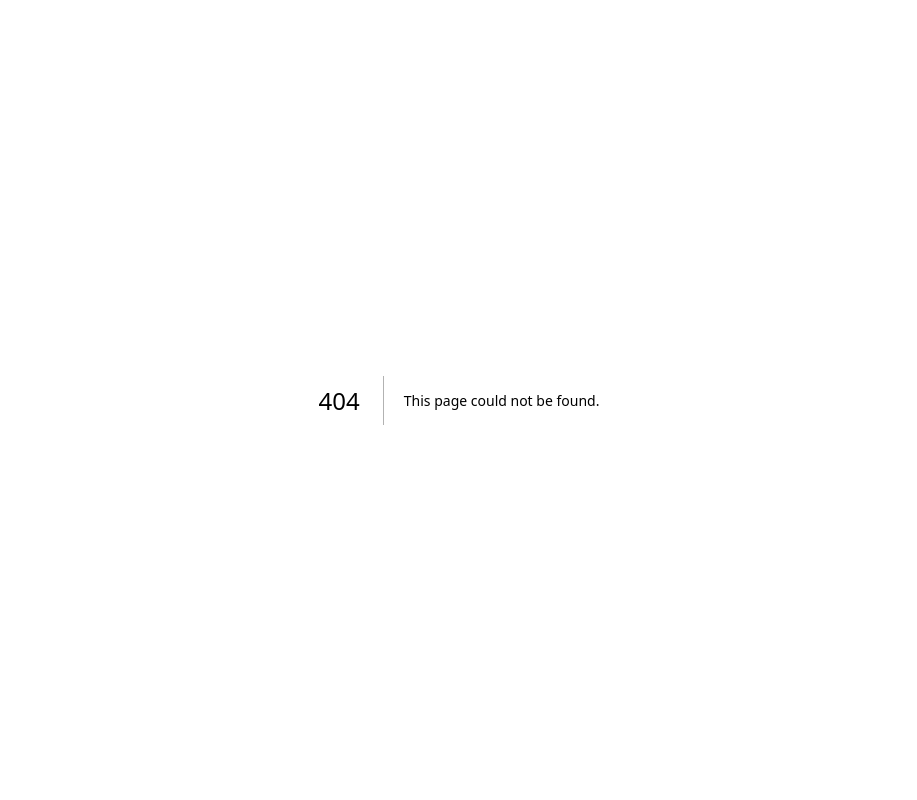
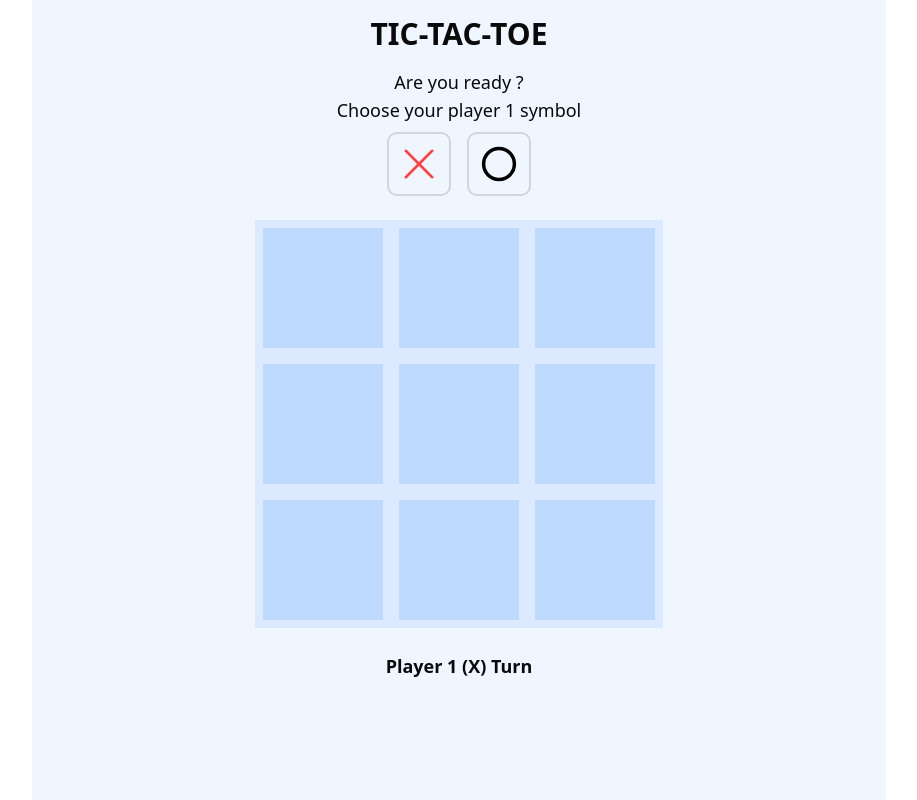
Before and after one commit to Parth-G27/play-arena, a Next.js app: page /tic-tac-toe in a window 1280 px wide. Before the commit this address had no page. Shown: the whole page, without its empty margins (181-1098 px from the left). Built offline with nearby package versions, Linux system fonts and the light colour scheme.

Commit message:
Added tic-tact-toe winning logic

```diff
--- a/app/page.tsx
+++ b/app/page.tsx
@@ -2,7 +2,7 @@ import Image from "next/image";
 
 export default function Home() {
   return (
-    <div className="flex min-h-screen items-center justify-center bg-zinc-50 font-sans dark:bg-black">
+    <div className="flex min-h-screen items-center justify-center bg-blue-500 font-sans dark:bg-black">
       <main className="flex min-h-screen w-full max-w-3xl flex-col items-center justify-between py-32 px-16 bg-pink-500 dark:bg-black sm:items-start">
         <Image
           className="dark:invert"
--- /dev/null
+++ b/app/play-room/page.tsx
@@ -0,0 +1,42 @@
+"use client";
+import React from "react";
+export default function CollapsibleSection() {
+  const [count, setcount] = React.useState<number>(5);
+
+  const handleDecrement = () => {
+    setcount(prev => prev - 1);
+  }
+
+  const handleIncrement = () => {
+    setcount(prev => prev + 1);
+  }
+
+  return (
+    <div className="flex min-h-screen justify-center bg-zinc-50">
+      <main className="flex flex-col min-h-screen w-full max-w-5xl justify-center items-center bg-pink-50">
+
+        <div className="flex flex-row items-center border border-gray-300 rounded-lg shadow-md overflow-hidden bg-white">
+
+          <button
+            onClick={() => {handleDecrement()}}
+            className="px-4 py-2 text-2xl font-semibold text-white bg-red-500 hover:bg-red-600 transition duration-150 ease-in-out border-r border-gray-300 disabled:opacity-50"
+          >
+            -
+          </button>
+
+          <div className="px-6 py-2 text-xl font-bold text-gray-800 w-fit text-center">
+            {count}
+          </div>
+
+          <button
+            onClick={() => {handleIncrement()}}
+            className="px-4 py-2 text-2xl font-semibold text-white bg-green-500 hover:bg-green-600 transition duration-150 ease-in-out border-l border-gray-300"
+          >
+            +
+          </button>
+
+        </div>
+      </main>
+    </div>
+  );
+}
--- /dev/null
+++ b/app/stone-paper-scissor/page.tsx
@@ -0,0 +1,11 @@
+import React from 'react'
+
+function page() {
+  return (
+    <>
+
+    </>
+  )
+}
+
+export default page
--- a/app/play/page.tsx
+++ b/app/tic-tac-toe/page.tsx
@@ -4,8 +4,29 @@ import Tile from "@/components/Tile";
 import Image from "next/image";
 import { useState } from "react";
 
+// All 8 winning line index triplets
+const WIN_LINES: number[][] = [
+  [0,1,2],[3,4,5],[6,7,8], // rows
+  [0,3,6],[1,4,7],[2,5,8], // cols
+  [0,4,8],[2,4,6]          // diagonals
+];
+
+function getWinner(board: (boolean | null)[]): boolean | null {
+  for (const [a,b,c] of WIN_LINES) {
+    const v = board[a];
+    if (v !== null && v === board[b] && v === board[c]) {
+      return v; // true => X, false => O
+    }
+  }
+  return null;
+}
+
 function GamePage() {
+  console.log()
   const [crossMove, setCrossMove] = useState<boolean>(true);
+  const [gameCrossArray, setGameCrossArray] = useState<(boolean | null)[]>(Array(9).fill(null));
+  const winner = getWinner(gameCrossArray);
+  const gameOver = winner !== null;
 
   return (
     <>
@@ -49,21 +70,24 @@ function GamePage() {
 
           <div className="flex w-102 h-102 bg-blue-100 p-2 m-2 mt-6">
             <div className="w-full h-full grid grid-cols-3 gap-4">
-              {Array.from({ length: 9 }, (_, index) => (
-                <Tile index={index} key={index} crossMove={crossMove} />
+              {gameCrossArray.map((_, index) => (
+                <Tile
+                  index={index}
+                  key={index}
+                  crossMove={crossMove}
+                  setCrossMove={setCrossMove}
+                  gameCrossArray={gameCrossArray}
+                  setgameCrossArray={setGameCrossArray}
+                />
               ))}
             </div>
           </div>
 
-          <div>
-            {crossMove ? (
-                <span>
-                  Player 1 <span>&apos;s</span> Move
-                </span>
+          <div className="mt-4 text-lg font-semibold">
+            {gameOver ? (
+              <span className="text-red-600">Game Over! Winner: {winner ? "Player 1 (X)" : "Player 2 (O)"}</span>
             ) : (
-                <span>
-                  Player 2 <span>&apos;s</span> Move
-                </span>
+              <span>{crossMove ? "Player 1 (X)" : "Player 2 (O)"} Turn</span>
             )}
           </div>
         </div>
--- a/components/Tile.tsx
+++ b/components/Tile.tsx
@@ -2,20 +2,34 @@ import React, { JSX, useState } from "react";
 import Image from "next/image";
 export interface TileProps {
   index: number;
-  crossMove: boolean;
+  crossMove: boolean | null;
+  setCrossMove: React.Dispatch<React.SetStateAction<(boolean)>>;
+  gameCrossArray: Array<boolean | null>;
+  setgameCrossArray: React.Dispatch<React.SetStateAction<(boolean | null)[]>>;
 }
+
 function Tile(props: TileProps): JSX.Element {
-  const { index, crossMove } = props;
+  const { index, crossMove, setCrossMove, gameCrossArray, setgameCrossArray } = props;
 
-  const [showMove, setshowMove] = useState<boolean>(false);
   return (
     <>
       <button onClick={() => {
-        setshowMove(true);
+        // Only allow click if tile is empty (null)
+        if (gameCrossArray[index] === null) {
+          setgameCrossArray((prevArray) => {
+            const newArray = [...prevArray];
+            newArray[index] = crossMove ? true : false;
+            return newArray;
+          });
+
+          setCrossMove(!crossMove);
+        }
+
+
       }} key={index} className="flex flex-col cursor-pointer justify-center items-center">
         <div className="flex flex-col w-20 h-20 sm:w-[120px] sm:h-[120px] justify-center items-center bg-blue-200">
-          {showMove && (<>
-          {crossMove ? (
+          {(gameCrossArray[index] != null) && (<>
+          {gameCrossArray[index] ? (
             <>
               <Image
                 src="/cross.svg"
@@ -31,8 +45,8 @@ function Tile(props: TileProps): JSX.Element {
                 src="/circle.svg"
                 alt="circle"
                 width={64}
-                height={48}
-                className="w-10 h-8 sm:w-16 sm:h-12"
+                height={64}
+                className="w-10 h-10 sm:w-16 sm:h-16"
               />
             </>
           )}
```
